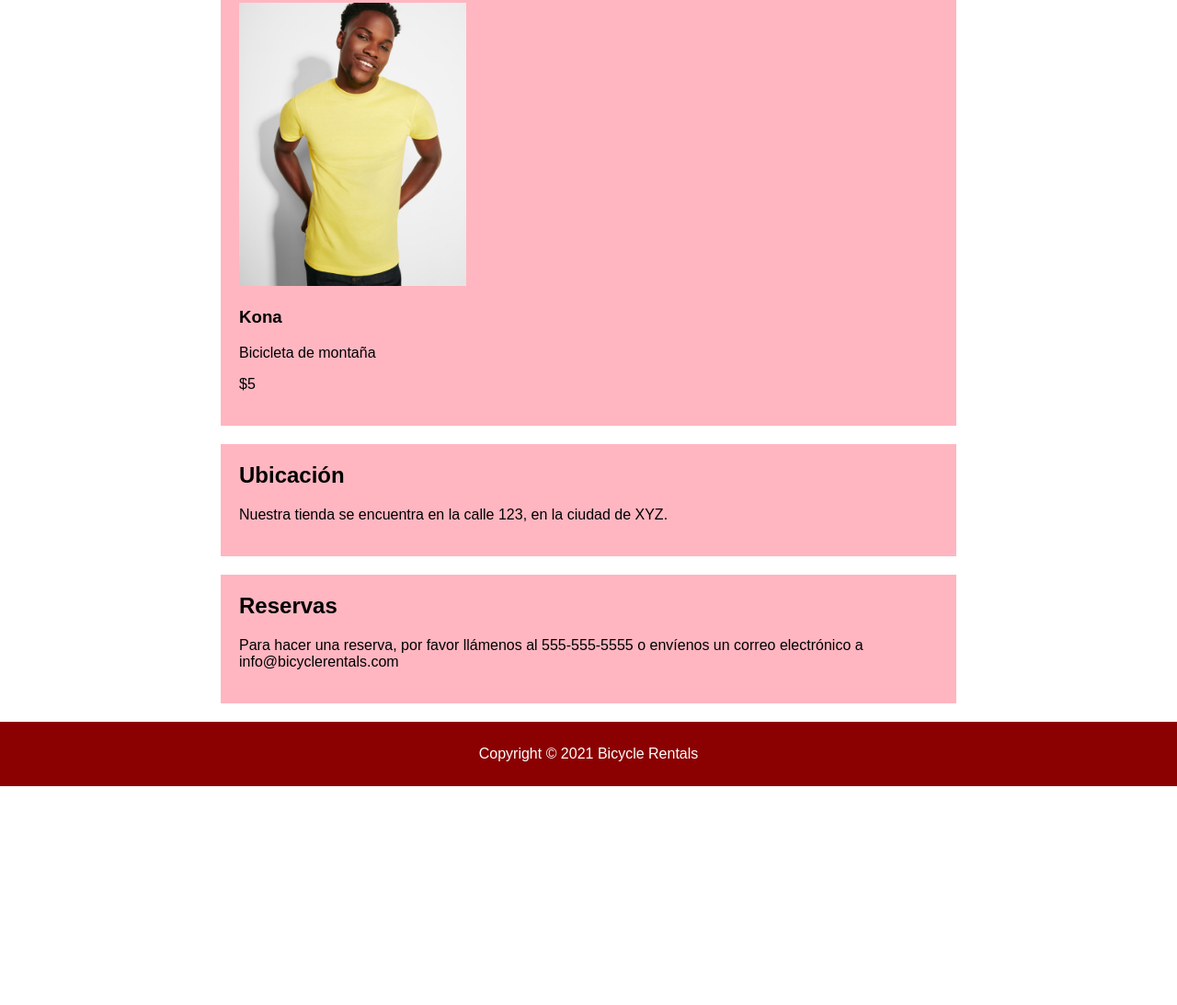
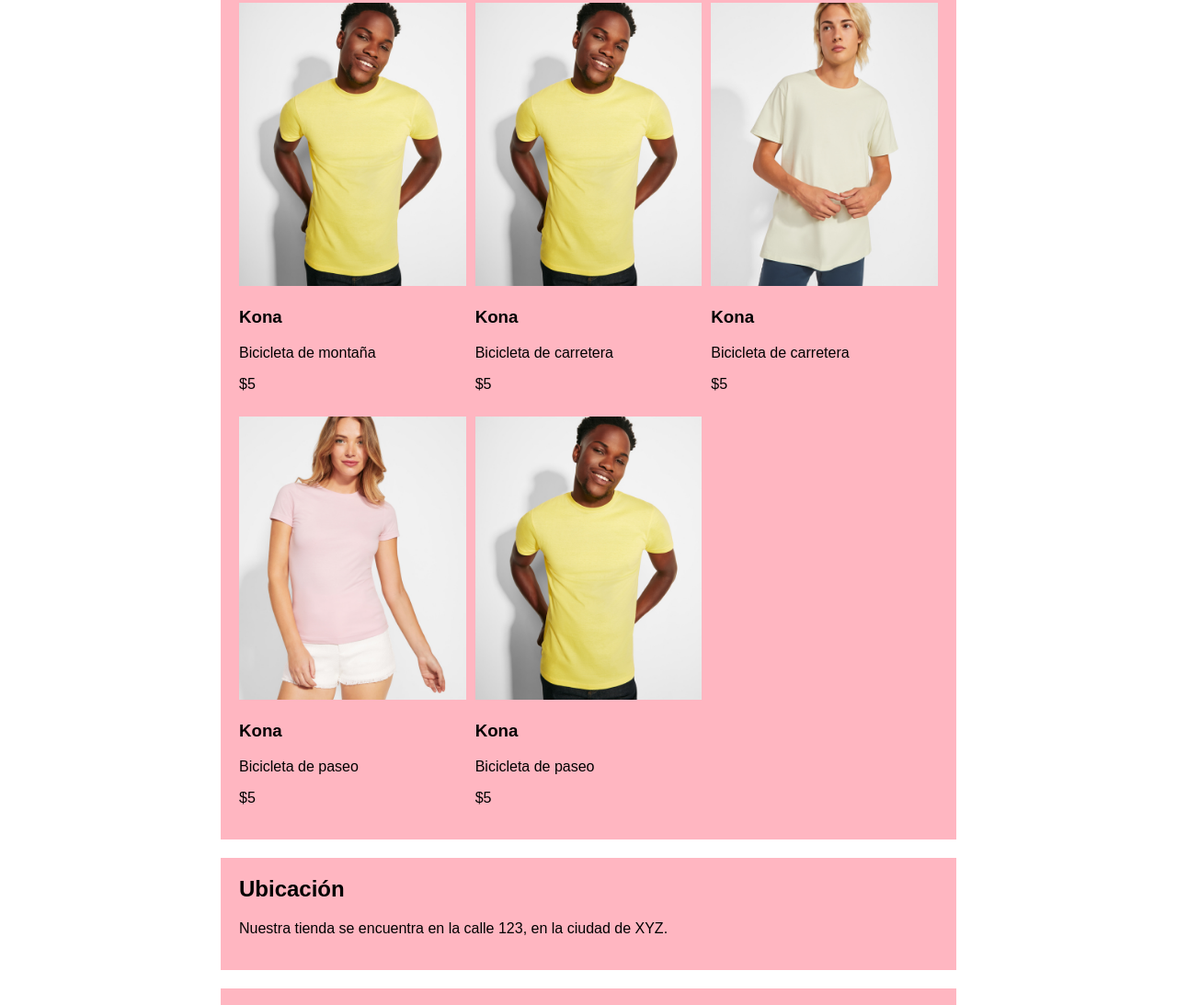
Before and after one commit to NEBULA1978/chatgpt-ejemplo-web-main, a plain HTML site: page index.html in a window 1280 px wide. Shown: the part 1551-2644 px from the top of the page at 92% size. Before the commit the page ends 2406 px from the top, so only its background shows below. Drawn offline with Linux system fonts and the light colour scheme.

Commit message:
Las 3 opciones de bicicletas he cambiado el nombre que se ve,flta modificar nombres

```diff
--- a/data.json
+++ b/data.json
@@ -59,6 +59,31 @@
             "modelo": "Bicicleta de montaña",
             "img": "img/atomic.jpg",
             "precio": 5
+        },
+        {
+            "nombre": "Kona",
+
+            "modelo": "Bicicleta de carretera",
+            "img": "img/atomic.jpg",
+            "precio": 5
+        },
+        {
+            "nombre": "Kona",
+            "modelo": "Bicicleta de carretera",
+            "img": "img/6698_264_1_1.jpg",
+            "precio": 5
+        },
+        {
+            "nombre": "Kona",
+            "modelo": "Bicicleta de paseo",
+            "img": "img/6627_48_1_1.jpg",
+            "precio": 5
+        },
+        {
+            "nombre": "Kona",
+            "modelo": "Bicicleta de paseo",
+            "img": "img/atomic.jpg",
+            "precio": 5
         }
     ]
 }
--- a/index.html
+++ b/index.html
@@ -22,10 +22,12 @@
         <!-- Filtro por modelo -->
         <select id="filtro-modelo">
             <option value="">Todos los modelos</option>
-            <!-- Camisetas mangacorta es Bicicleta de montaña -->
+            <!-- bicicleta montaña es Camisetas Manga Corta -->
             <option value="Bicicleta de montaña">Camisetas Manga Corta</option>
-            <option value="Bicicleta de carretera">Bicicleta de carretera</option>
-            <option value="Bicicleta de paseo">Bicicleta de paseo</option>
+            <!-- bicicleta carretera es Camisetas De Tirantes -->
+            <option value="Bicicleta de carretera">Camisetas De Tirantes</option>
+            <!-- bicicleta paseo es Camisetas de Manga Larga -->
+            <option value="Bicicleta de paseo">Camisetas Manga Larga</option>
         </select>
 
         <!-- Filtro por precio -->
--- a/main.js
+++ b/main.js
@@ -46,7 +46,7 @@ function mostrarBicicletas() {
             bicicletaModel.innerHTML = bicicleta.modelo;
             bicicletaDiv.appendChild(bicicletaModel);
 
-            // Crear un p para el precio de la bicicleta
+
             const bicicletaPrice = document.createElement("p");
             bicicletaPrice.innerHTML = "$"+bicicleta.precio;
             bicicletaDiv.appendChild(bicicletaPrice);
```
